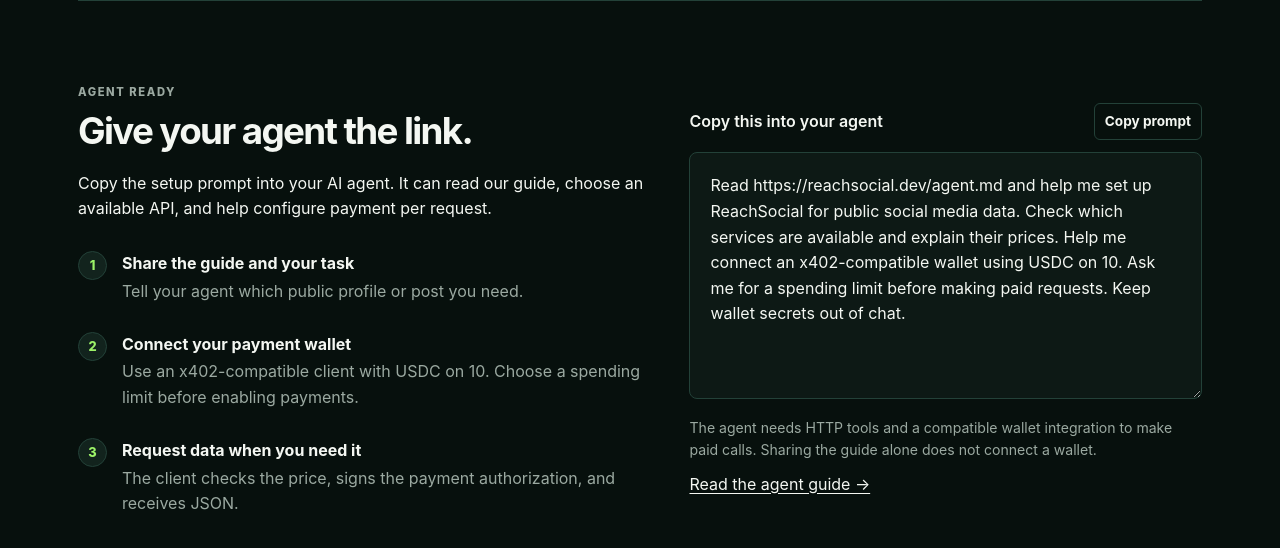
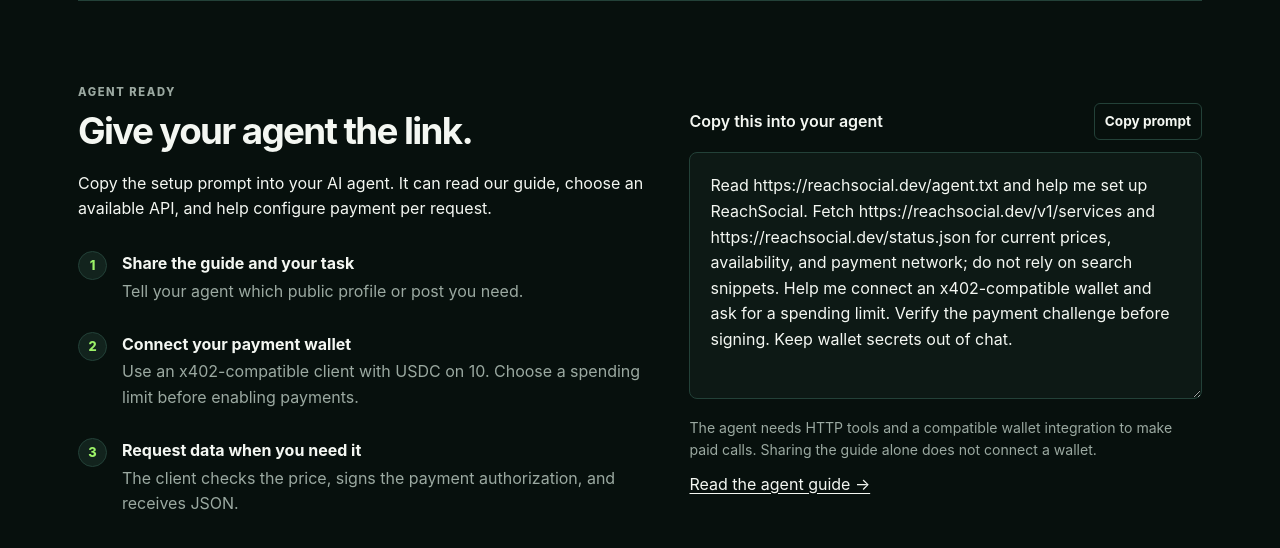
Before and after one commit to artiehinz/reachsocial, a FastAPI app: template templates/home.html in a window 1280 px wide. Shown: the part 957-1505 px from the top of the page. Run offline with FastAPI, Linux system fonts and the light colour scheme; the template is opened without the code that fills it: most values are stand-ins (such as "Sample title", 1, 10 or a date in 2020); parts of the project's set-up code (start-up, migrations or seed data) failed here and were passed over.

Commit message:
Provide plain-text agent setup with live payment discovery

```diff
--- a/src/reachsocial/main.py
+++ b/src/reachsocial/main.py
@@ -55,6 +55,7 @@
     "/openapi.json",
     "/llms.txt",
     "/agent.md",
+    "/agent.txt",
     "/.well-known/api-catalog",
     "/robots.txt",
     "/sitemap.xml",
@@ -350,10 +351,15 @@
         )
 
     @app.get("/agent.md", include_in_schema=False)
+    @app.get("/agent.txt", include_in_schema=False)
     async def agent_guide(request: Request) -> PlainTextResponse:
         return PlainTextResponse(
             agent_text(request.app.state.catalog, request.app.state.settings),
-            media_type="text/markdown; charset=utf-8",
+            media_type=(
+                "text/plain; charset=utf-8"
+                if request.url.path == "/agent.txt"
+                else "text/markdown; charset=utf-8"
+            ),
         )
 
     @app.get("/.well-known/api-catalog", include_in_schema=False)
--- a/templates/base.html
+++ b/templates/base.html
@@ -7,6 +7,7 @@
     <meta name="robots" content="index, follow">
     <link rel="alternate" type="text/plain" href="/llms.txt" title="ReachSocial LLM guide">
     <link rel="alternate" type="text/markdown" href="/agent.md" title="ReachSocial agent guide">
+    <link rel="alternate" type="text/plain" href="/agent.txt" title="ReachSocial plain-text agent guide">
     <link rel="service-desc" type="application/openapi+json" href="/openapi.json">
     <link rel="icon" href="/static/favicon.ico?v=20261011-1" sizes="128x128">
     <title>{% block title %}ReachSocial{% endblock %}</title>
--- a/templates/docs.html
+++ b/templates/docs.html
@@ -3,7 +3,7 @@
 {% block content %}
 <section class="page-intro"><p class="eyebrow">DEVELOPER DOCUMENTATION</p><h1>Call the API.</h1><p>Choose an available API and send a public URL. For public paid calls, use an x402-compatible client with USDC on the stated network. No ReachSocial signup or API key is required. Generated machine documentation is available in <a href="/openapi.json">OpenAPI</a>, <a href="/llms.txt">llms.txt</a>, and the <a href="/agent.md">agent guide</a>.</p></section>
 
-<section><h2>Check the available APIs</h2><pre><code>curl https://reachsocial.dev/v1/services</code></pre><p>This discovery request is free. To set up an agent, share <a href="/agent.md">https://reachsocial.dev/agent.md</a> and ask it to configure a compatible wallet and a spending limit before paying.</p></section>
+<section><h2>Check the available APIs</h2><pre><code>curl https://reachsocial.dev/v1/services</code></pre><p>This discovery request is free. To set up an agent, share <a href="/agent.txt">https://reachsocial.dev/agent.txt</a> and ask it to check live availability, prices, and the payment network before configuring a wallet and spending limit. A <a href="/agent.md">Markdown version</a> is also available.</p></section>
 <section><h2>Get a payment quote</h2><pre><code>REQUEST_KEY="$(python3 -c 'import uuid; print(uuid.uuid4())')"
 curl -i https://reachsocial.dev/v1/services/instagram.profile/execute \
   -H 'Content-Type: application/json' \
--- a/templates/home.html
+++ b/templates/home.html
@@ -33,7 +33,7 @@
 
 <section id="agent-setup" class="split">
   <div><p class="eyebrow">AGENT READY</p><h2>Give your agent the link.</h2><p>Copy the setup prompt into your AI agent. It can read our guide, choose an available API, and help configure payment per request.</p><ol class="steps"><li><span>1</span><div><strong>Share the guide and your task</strong><p>Tell your agent which public profile or post you need.</p></div></li><li><span>2</span><div><strong>Connect your payment wallet</strong><p>Use an x402-compatible client with USDC on {{ payment_network }}. Choose a spending limit before enabling payments.</p></div></li><li><span>3</span><div><strong>Request data when you need it</strong><p>The client checks the price, signs the payment authorization, and receives JSON.</p></div></li></ol></div>
-  <div class="agent-prompt"><div class="prompt-label"><label for="agent-prompt">Copy this into your agent</label><button class="copy-button" type="button" data-copy-target="agent-prompt" data-copy-status="agent-prompt-status">Copy prompt</button></div><textarea id="agent-prompt" readonly rows="8">Read https://reachsocial.dev/agent.md and help me set up ReachSocial for public social media data. Check which services are available and explain their prices. Help me connect an x402-compatible wallet using USDC on {{ payment_network }}. Ask me for a spending limit before making paid requests. Keep wallet secrets out of chat.</textarea><span id="agent-prompt-status" class="sr-only" role="status" aria-live="polite"></span><p class="muted">The agent needs HTTP tools and a compatible wallet integration to make paid calls. Sharing the guide alone does not connect a wallet.</p><a class="text-link" href="/agent.md">Read the agent guide →</a></div>
+  <div class="agent-prompt"><div class="prompt-label"><label for="agent-prompt">Copy this into your agent</label><button class="copy-button" type="button" data-copy-target="agent-prompt" data-copy-status="agent-prompt-status">Copy prompt</button></div><textarea id="agent-prompt" readonly rows="8">Read https://reachsocial.dev/agent.txt and help me set up ReachSocial. Fetch https://reachsocial.dev/v1/services and https://reachsocial.dev/status.json for current prices, availability, and payment network; do not rely on search snippets. Help me connect an x402-compatible wallet and ask for a spending limit. Verify the payment challenge before signing. Keep wallet secrets out of chat.</textarea><span id="agent-prompt-status" class="sr-only" role="status" aria-live="polite"></span><p class="muted">The agent needs HTTP tools and a compatible wallet integration to make paid calls. Sharing the guide alone does not connect a wallet.</p><a class="text-link" href="/agent.txt">Read the agent guide →</a></div>
 </section>
 
 <section>
```
Also changed, not shown: src/reachsocial/discovery.py (+12 -0 lines), tests/test_app.py (+6 -0 lines).
